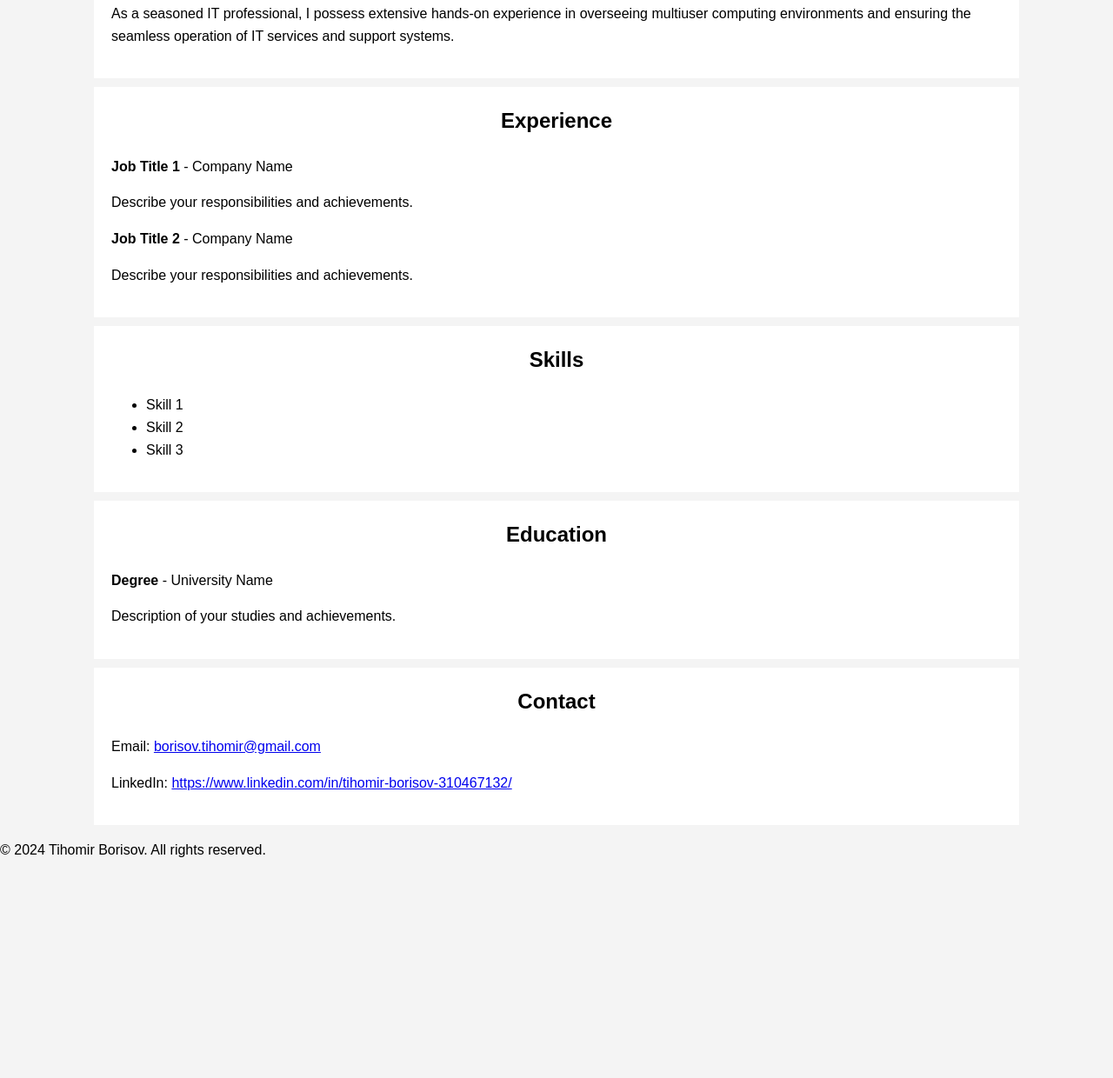
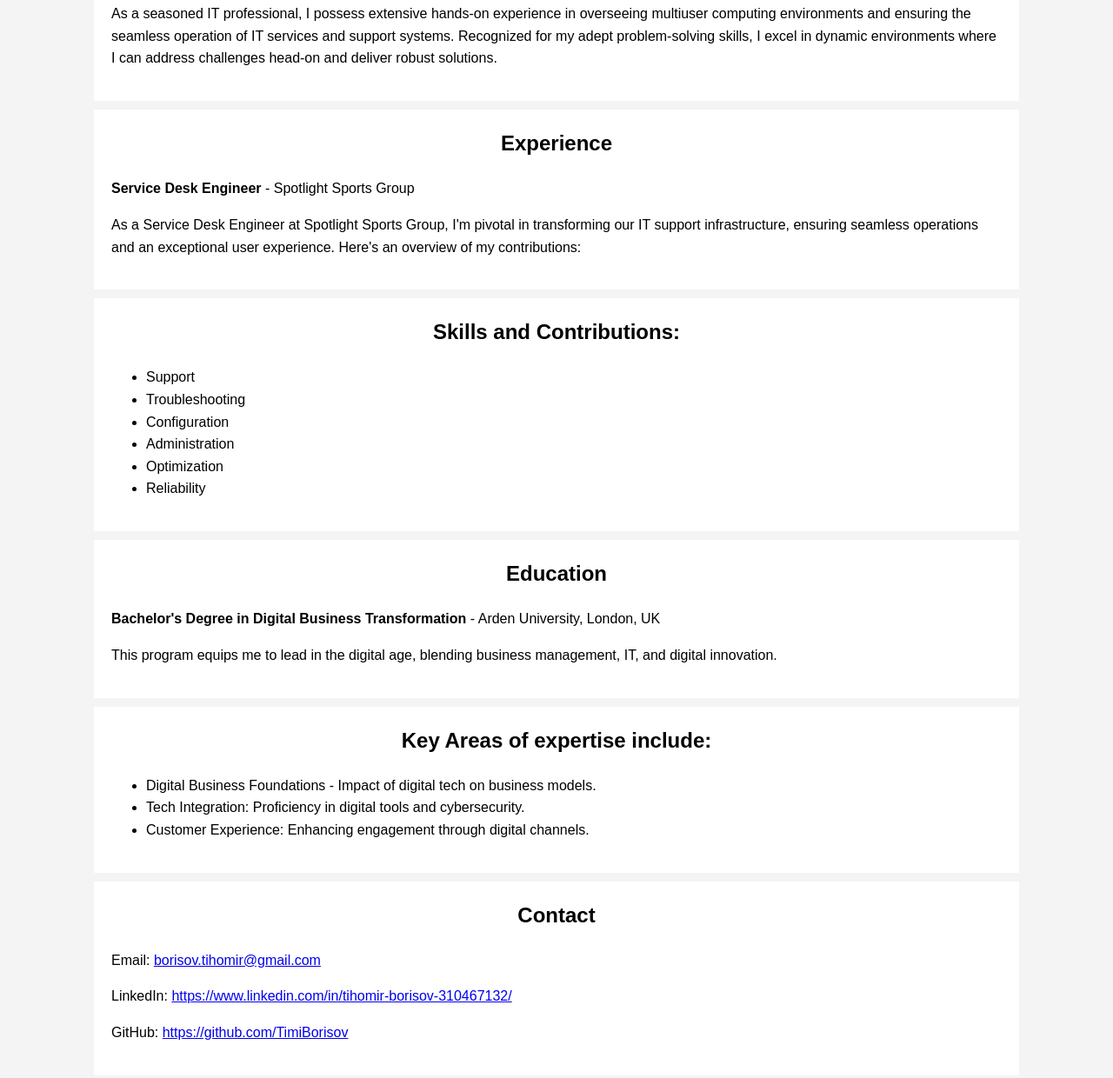
Before and after one commit to TimiBorisov/VSCode-GitHub-HTML-Testing, a plain HTML site: page index.html in a window 1280 px wide. Shown: the part 778-2018 px from the top of the page at 87% size. Before the commit the page ends 1785 px from the top, so only its background shows below. Drawn offline with Linux system fonts and the light colour scheme.

Commit message:
Last Update on Skills and Education

```diff
--- a/index.html
+++ b/index.html
@@ -35,36 +35,49 @@
     <section id="about" class="container">
         <h2>About Me</h2>
         <p>As a seasoned IT professional, I possess extensive hands-on experience in overseeing multiuser computing environments and ensuring the seamless operation of IT services and support systems.
+            Recognized for my adept problem-solving skills, I excel in dynamic environments where I can address challenges head-on and deliver robust solutions.
             </p>
     </section>
 
     <section id="experience" class="container">
         <h2>Experience</h2>
-        <p><strong>Job Title 1</strong> - Company Name</p>
-        <p>Describe your responsibilities and achievements.</p>
-        <p><strong>Job Title 2</strong> - Company Name</p>
-        <p>Describe your responsibilities and achievements.</p>
+        <p><strong>Service Desk Engineer</strong> - Spotlight Sports Group </p>
+        <p>As a Service Desk Engineer at Spotlight Sports Group, I'm pivotal in transforming our IT support infrastructure, ensuring seamless operations and an exceptional user experience. Here's an overview of my contributions:
     </section>
 
     <section id="skills" class="container">
-        <h2>Skills</h2>
+        <h2>Skills and Contributions:</h2>
         <ul>
-            <li>Skill 1</li>
-            <li>Skill 2</li>
-            <li>Skill 3</li>
+            <li> Support</li>
+            <li> Troubleshooting</li>
+            <li> Configuration</li>
+            <li> Administration</li>
+            <li> Optimization</li>
+            <li> Reliability</li>
         </ul>
     </section>
 
     <section id="education" class="container">
         <h2>Education</h2>
-        <p><strong>Degree</strong> - University Name</p>
-        <p>Description of your studies and achievements.</p>
+        <p><strong> Bachelor's Degree in Digital Business Transformation </strong> - Arden University, London, UK</p>
+        <p> This program equips me to lead in the digital age, blending business management, IT, and digital innovation.</p>
+       </ul>
     </section>
 
-    <section id="contact" class="container">
-        <h2>Contact</h2>
-        <p>Email: <a href="mailto:your-email@example.com">borisov.tihomir@gmail.com</a></p>
-        <p>LinkedIn: <a href="https://www.linkedin.com/in/your-profile">https://www.linkedin.com/in/tihomir-borisov-310467132/</a></p>
+    <section id="skills" class="container">
+        <h2>Key Areas of expertise include:</h2>
+        <ul>
+            <li> Digital Business Foundations - Impact of digital tech on business models.</li>
+            <li> Tech Integration: Proficiency in digital tools and cybersecurity.</li>
+            <li> Customer Experience: Enhancing engagement through digital channels.</li>
+        </ul>
+    </section>
+
+        <section id="contact" class="container">
+    <h2>Contact</h2>
+    <p>Email: <a href="mailto:your-email@example.com">borisov.tihomir@gmail.com</a></p>
+    <p>LinkedIn: <a href="https://www.linkedin.com/in/your-profile">https://www.linkedin.com/in/tihomir-borisov-310467132/</a></p>
+    <p>GitHub: <a href="https://github.com/TimiBorisov">https://github.com/TimiBorisov</a></p>
     </section>
 
     <footer>
```
